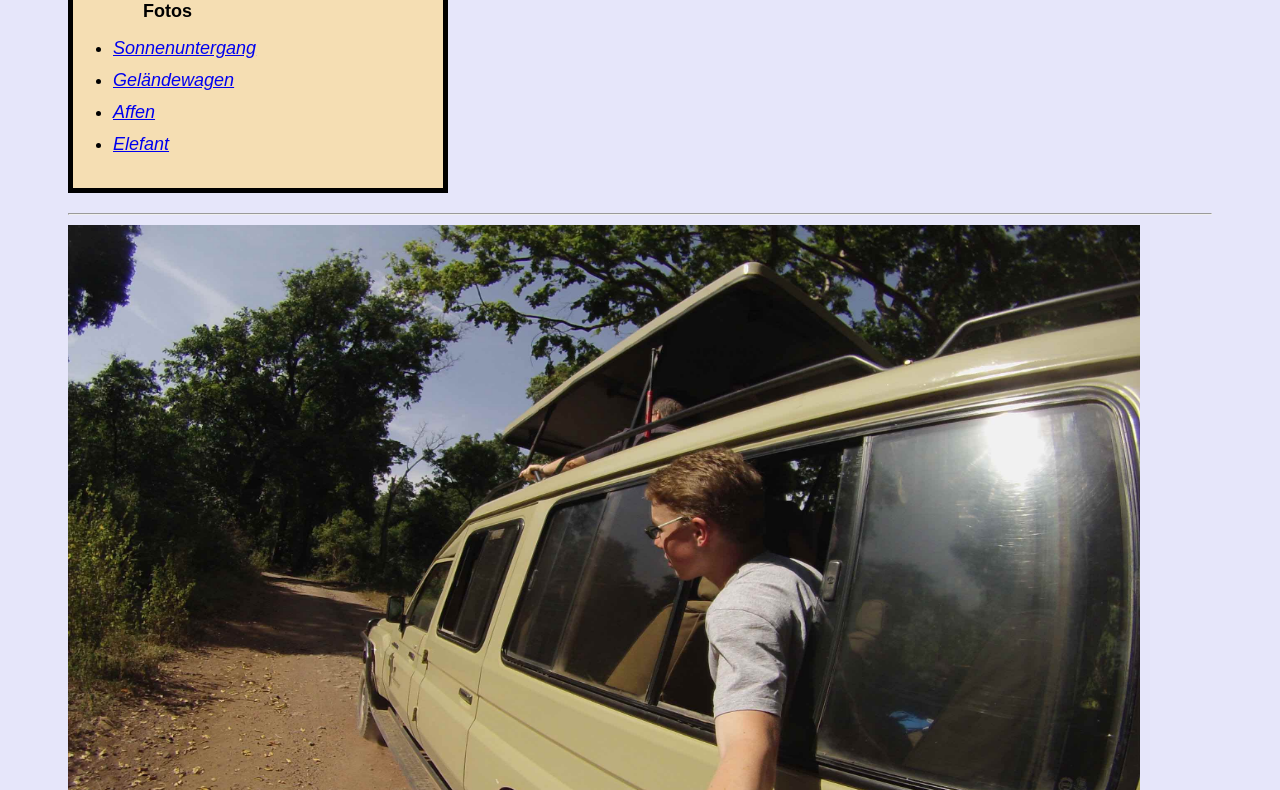
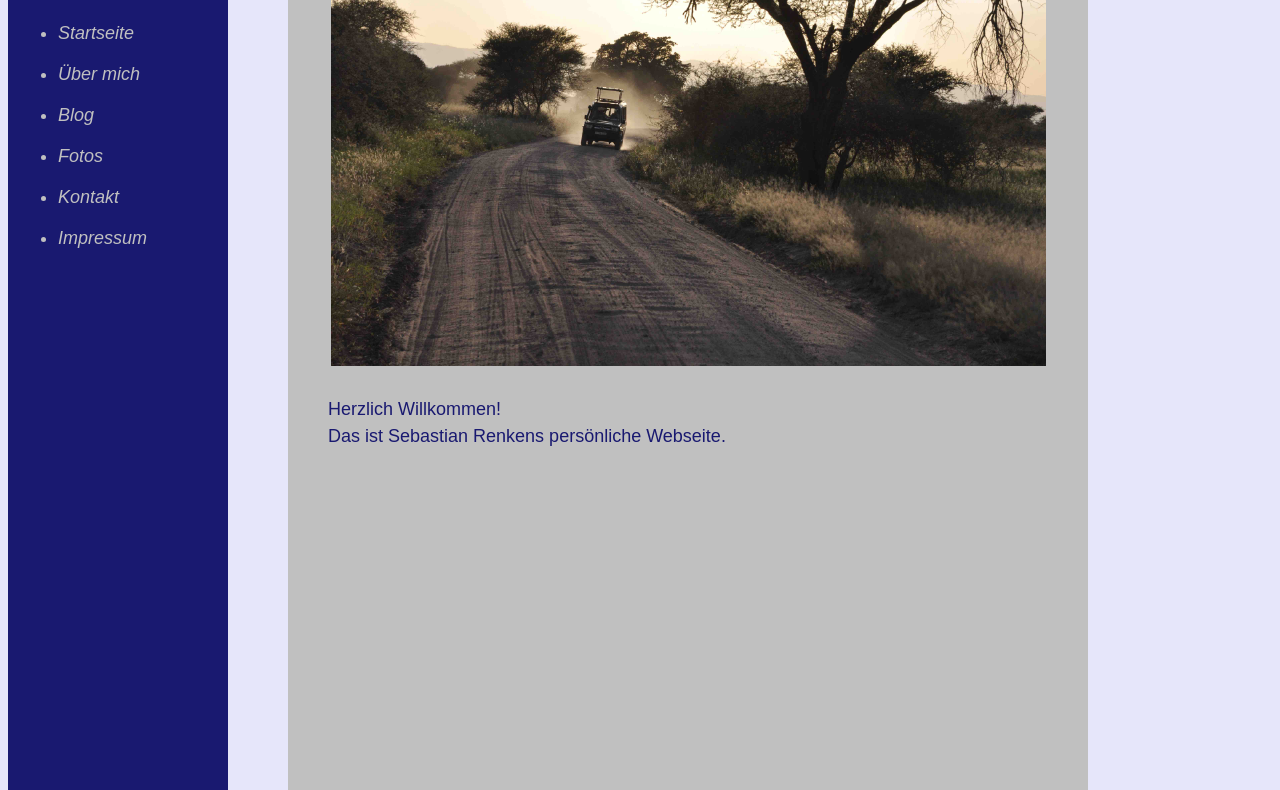
Before and after one commit to BastiRenken/BastiRenken.github.io, a plain HTML site: page index.html in a window 1280 px wide. Shown: the part 155-945 px from the top of the page. Drawn offline with Linux system fonts and the light colour scheme.

Commit message:
new files

```diff
--- a/index.html
+++ b/index.html
@@ -3,34 +3,34 @@
 
 	<head>
 		<meta charset="utf-8"/>
-		<link href="layout.css" rel="stylesheet">
-
-		<title> Sebastian Renken </title>
+		<link href="style.css" rel="stylesheet">
+		<title> Sebastian Renken - Home </title>
 	</head>
 
 	<body>
+<<<<<<< HEAD
+		<div>
+  		<div id="seitenleiste">
+    		<ul>
+					<h1>Sebastian Renken</h1>
+      		<li><a class="inhaltlinks" id="startseite">Startseite</a></li>
+					<li><a class="inhaltlinks" id="uebermich">Über mich</a></li>
+					<li><a class="inhaltlinks" id="blog">Blog</a></li>
+					<li><a class="inhaltlinks" id="fotos">Fotos</a></li>
+					<li><a class="inhaltlinks" id="kontakt">Kontakt</a></li>
+					<li><a class="inhaltlinks" id="impressum">Impressum</a></li>
+    		</ul>
+  		</div>
+			<div id="inhalt">
+				<img id="startseitenfoto1" src="pictures/jeep_small.jpg" width="715" height="475"alt=Geländewagen />
+				<p id="textinhalt"> Herzlich Willkommen!<br> Das ist Sebastian Renkens persönliche Webseite. </p>
+			</div>
+=======
 		<div id="homebox">
 			<h1><a id="homelink" href="index.html"> Sebastian Renken </a></h1>
+>>>>>>> master
 		</div>
-		<header>
-			<ul>
-				<div id="photomenu">
-					<p><b> Fotos </b></p>
-					<li><a href="pictures/sunset.jpg"> Sonnenuntergang </a></li>
-					<li><a href="pictures/jeep.jpg"> Geländewagen </a></li>
-					<li><a href="pictures/monkey.jpg"> Affen </a></li>
-					<li><a href="pictures/elephant.jpg"> Elefant </a></li>
-				</div>
-			</ul>
-		</header>
-
-		<hr />
-		<img src="pictures/jeep_selfie_small.jpg" height="712" width="1072" alt="Geländewagen"/>
-		<hr />
-		<p>
-			<a class="fusszeile" href="impressum.html"> Impressum </a>
-			<a class="fusszeile" href="kontakt.html"> Kontakt </a>
-		</p>
+		<script src="script1.js" async></script>
 	</body>
 
 </html>
--- /dev/null
+++ b/script1.js
@@ -0,0 +1,36 @@
+//Funktionen
+function sleepFor( sleepDuration ){
+    var now = new Date().getTime();
+    while(new Date().getTime() < now + sleepDuration){ /* do nothing */ }
+}
+
+//alert("Diese Webseite verwendet JavaScript. Durch die Benutzung dieser Webseite erklären sie sich damit einverstanden.");
+
+//document.getElementsByTagName("p")[0].innerHTML = "Text ersetzt durch JavaScript";
+//document.getElementsByTagName('body')[0].style.backgroundColor = 'yellow';
+
+var button_startseite = document.getElementById("startseite");
+var button_uebermich = document.getElementById("uebermich");
+var button_blog = document.getElementById("blog");
+var button_fotos = document.getElementById("fotos");
+var button_kontakt = document.getElementById("kontakt");
+var button_impressum = document.getElementById("impressum");
+
+button_startseite.onclick = function(){
+  document.getElementsByTagName("p")[0].innerHTML = "Herzlich Willkommen! <br> Das ist Sebastian Renkens persönliche Webseite.";
+}
+button_uebermich.onclick = function(){
+  document.getElementsByTagName("p")[0].innerHTML = "Das bin ich";
+}
+button_blog.onclick = function(){
+  document.getElementsByTagName("p")[0].innerHTML = "Das mache ich";
+}
+button_fotos.onclick = function(){
+  document.getElementsByTagName("p")[0].innerHTML = "Fotos"
+}
+button_kontakt.onclick = function(){
+  document.getElementsByTagName("p")[0].innerHTML = "sebastian-renken@t-online.de";
+}
+button_impressum.onclick = function(){
+  document.getElementsByTagName("p")[0].innerHTML = "Niemand haftet für die Inhalte auf dieser Webseite.";
+}
--- /dev/null
+++ b/style.css
@@ -0,0 +1,54 @@
+body {
+	background-color: lavender;
+}
+h1 {
+	font-family: arial;
+	font-size: 28px;
+	margin: 30px 0px 30px 0px;
+	color: silver;
+}
+li {
+	font-family: arial;
+	font-size: 18px;
+	font-style: italic;
+	color: silver;
+	line-height: 2em;
+	margin: 5px 30px 0px 10px;
+}
+p {
+	font-size: 18px;
+	font-family: arial;
+	line-height: 1.5em;
+	color: midnightblue;
+}
+#seitenleiste {
+  float:left;
+  width:220px;
+	height: 1200px;
+  background-color:midnightblue;
+	margin: 0px 0px 0px 0px;
+}
+#inhalt {
+  margin: 20px 0px 0px 280px;
+	width: 800px;
+	height: 1200px;
+  background-color:silver;
+}
+#textinhalt {
+	margin: 30px 0px 0px 40px;
+	font-family: arial;
+	font-size: 18px
+}
+#startseitenfoto1 {
+	display: block;
+	margin-left: auto;
+	margin-right: auto;
+}
+.inhaltlinks {
+	color: silver;
+	text-decoration: none;
+}
+.homebutton {
+	color: silver;
+	text-decoration: none;
+}
```
